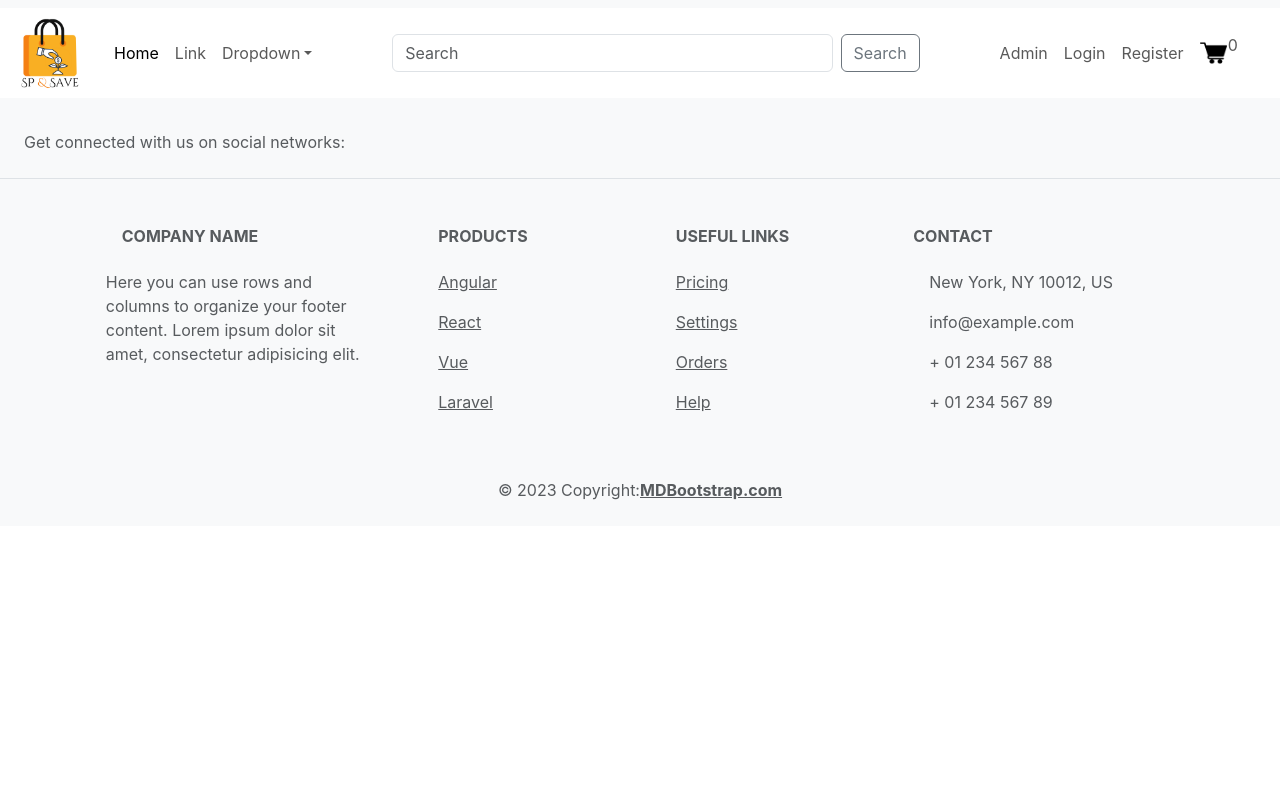
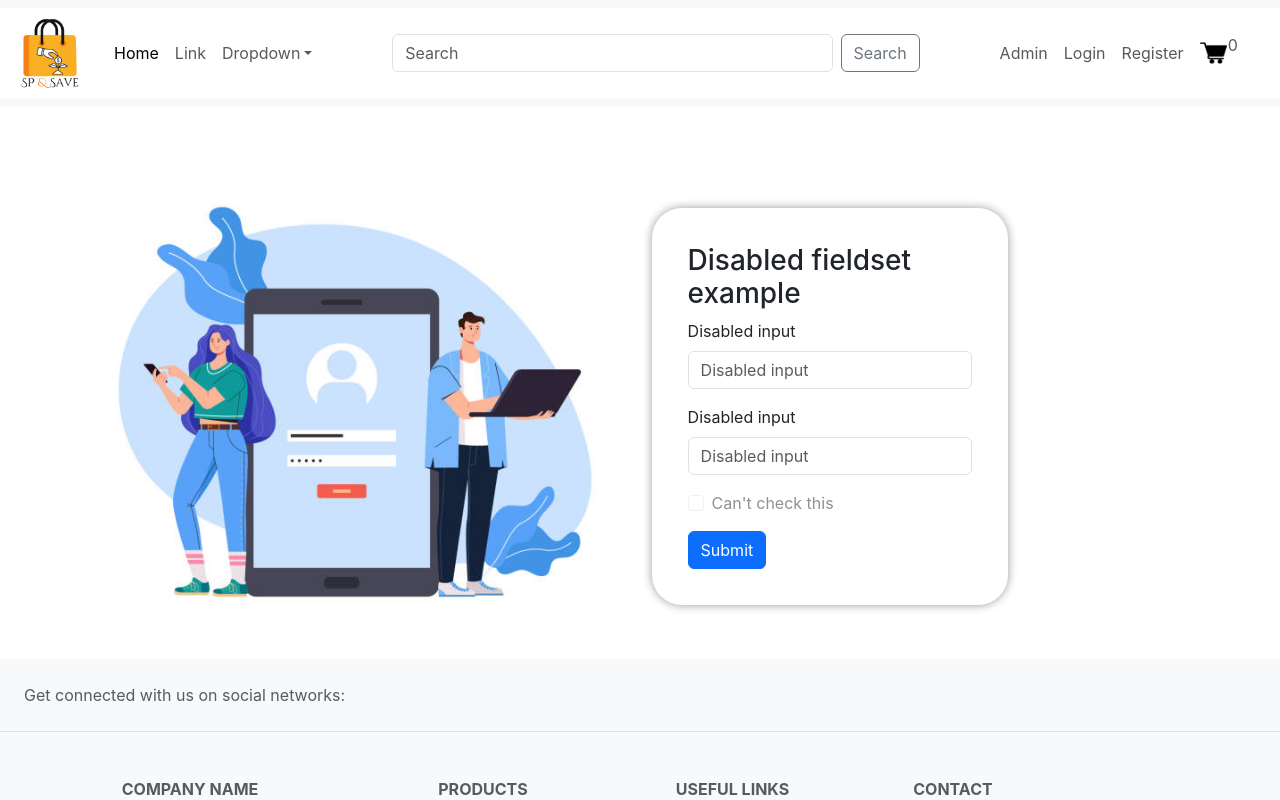
Before and after one commit to Tugcenrgn/graduationProject, a React (Create React App) app in the folder ecommerce/: page /login in a window 1280 px wide. Shown: the top 800 px of the page. Built offline with nearby package versions, Linux system fonts and the light colour scheme.

Commit message:
loginPage

```diff
--- a/ecommerce/src/App.js
+++ b/ecommerce/src/App.js
@@ -1,7 +1,8 @@
 import { BrowserRouter, Routes, Route } from "react-router-dom";
 import Footer from "./components/footer/Footer";
 import Header from "./components/header/Header";
-import Home from "./pages/homePage/Home";
+
+import {Home, Contact, Register, Login, Reset} from "./pages";
 
 console.log("hello world!");
 
@@ -12,6 +13,10 @@ function App() {
         <Header />
         <Routes>
           <Route path="/" element={<Home/>} />
+          <Route path="/login" element={<Login/>} />
+          <Route path="/register" element={<Register/>} />
+          <Route path="/reset" element={<Reset/>} />
+          <Route path="/contact" element={<Contact/>} />
         </Routes>
         <Footer />
       </BrowserRouter>
--- a/ecommerce/src/components/header/Header.jsx
+++ b/ecommerce/src/components/header/Header.jsx
@@ -77,13 +77,13 @@ const Header = () => {
           </form>
           <div class="navbar-nav m-auto mb-2 mb-lg-0">
             <span class="navbar-nav ">
-              <Link class="nav-item nav-link" to="/Admin">
+              <Link class="nav-item nav-link" to="/admin">
                 Admin
               </Link>
-              <Link class="nav-item nav-link" to="/Login">
+              <Link class="nav-item nav-link" to="/login">
                 Login
               </Link>
-              <Link class="nav-item nav-link" to="/Register">
+              <Link class="nav-item nav-link" to="/register">
                 Register
               </Link>
 
--- a/ecommerce/src/pages/auth/Login.jsx
+++ b/ecommerce/src/pages/auth/Login.jsx
@@ -0,0 +1,64 @@
+import React from "react";
+import loginVector from "../../assets/loginVector.png";
+import "./auth.scss"
+
+console.log(loginVector);
+const Login = () => {
+  return (
+    <div>
+      <div class="container pt-5">
+        <div class="row">
+          <div className="col col-6">
+            <img className="login-vector" src={loginVector} alt="yüklenemedi" />
+          </div>
+          <div className="col col-4 d-flex justify-content-center align-items-center">
+            <form className="login-form align-items-center">
+                <h3>Disabled fieldset example</h3>
+                <div class="mb-3">
+                  <label for="disabledTextInput" class="form-label">
+                    Disabled input
+                  </label>
+                  <input
+                    type="text"
+                    id="disabledTextInput"
+                    class="form-control"
+                    placeholder="Disabled input"
+                  />
+                </div>
+                <div class="mb-3">
+                  <label for="disabledTextInput" class="form-label">
+                    Disabled input
+                  </label>
+                  <input
+                    type="text"
+                    id="disabledTextInput"
+                    class="form-control"
+                    placeholder="Disabled input"
+                  />
+                </div>
+
+                <div class="mb-3">
+                  <div class="form-check">
+                    <input
+                      class="form-check-input"
+                      type="checkbox"
+                      id="disabledFieldsetCheck"
+                      disabled
+                    />
+                    <label class="form-check-label" for="disabledFieldsetCheck">
+                      Can't check this
+                    </label>
+                  </div>
+                </div>
+                <button type="submit" class="btn btn-primary">
+                  Submit
+                </button>
+            </form>
+          </div>
+        </div>
+      </div>
+    </div>
+  );
+};
+
+export default Login;
--- a/ecommerce/src/pages/auth/Register.jsx
+++ b/ecommerce/src/pages/auth/Register.jsx
@@ -0,0 +1,7 @@
+import React from "react";
+
+const Register = () => {
+  return <div>register page</div>;
+};
+
+export default Register;
--- a/ecommerce/src/pages/auth/auth.scss
+++ b/ecommerce/src/pages/auth/auth.scss
@@ -0,0 +1,10 @@
+.login-vector{
+    width: 100%;
+
+}
+
+.login-form{
+    border-radius: 30px;
+    box-shadow: 0 0 10px rgba(0, 0, 0, 0.4);
+    padding: 10%;
+}
--- a/ecommerce/src/pages/homePage/Home.jsx
+++ /dev/null
@@ -1,6 +0,0 @@
-import React from "react";
-
-const Home = () => {
-  return <>Home page</>;
-};
-export default Home;
--- /dev/null
+++ b/ecommerce/src/pages/index.jsx
@@ -0,0 +1,5 @@
+export {default as Home} from "./home/Home";
+export {default as Login} from "./auth/Login";
+export {default as Register} from "./auth/Register";
+export {default as Reset} from "./auth/Reset";
+export {default as Contact} from "./contactPage/Contact";
```
Also changed, not shown: ecommerce/src/pages/contact/Contact.jsx (deleted, +0 -14 lines), ecommerce/src/assets/loginVector.png (added), ecommerce/src/pages/contact/Contact.css (deleted), ecommerce/src/pages/homePage/Home.scss (deleted).
